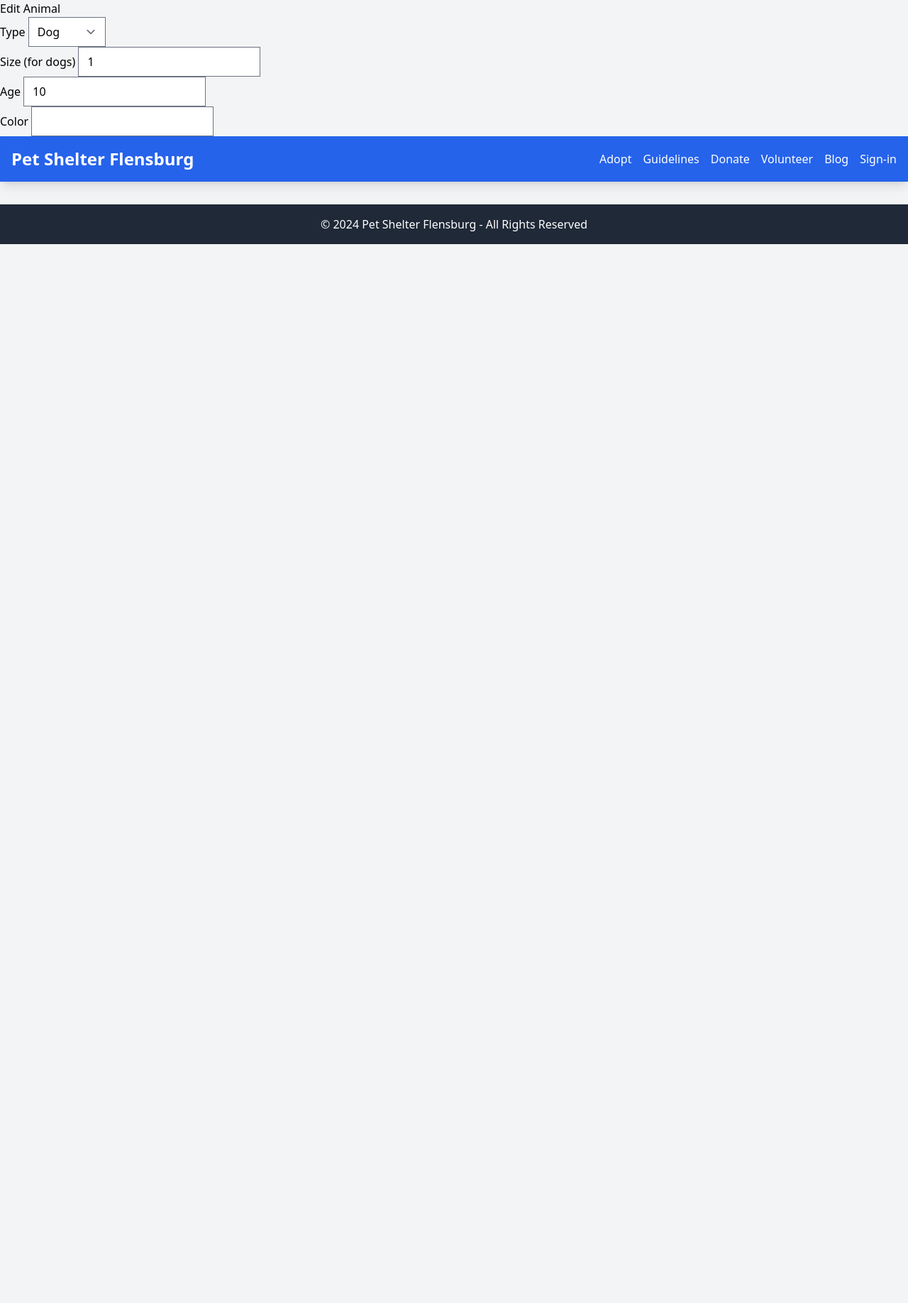
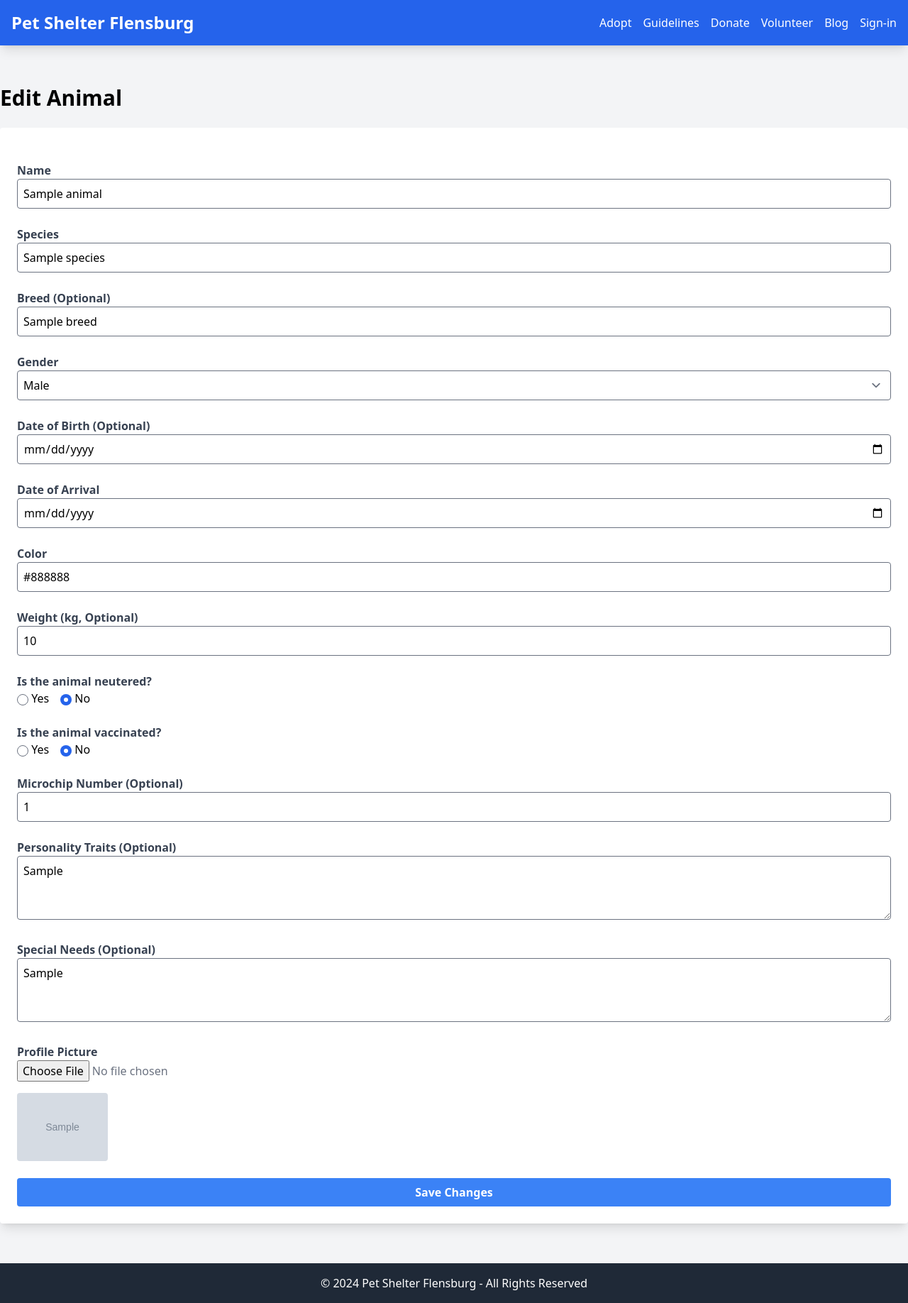
Before and after one commit to LeventeSohar/webtech, a Laravel app: template resources/views/animals/edit.blade.php in a window 1280 px wide. Shown: the whole page at 71% size. Before the commit the page ends 344 px from the top, so only its background shows below. Run offline with Laravel 12, Linux system fonts and the light colour scheme; the template is opened without the code that fills it: most values are stand-ins (such as "Sample title", 1, 10 or a date in 2020); grey boxes marked "Sample" are stand-in pictures; style sheets or scripts are compiled from the project's sources; some libraries are stand-ins or nearby versions.

Commit message:
try download

```diff
--- a/resources/views/adopt/show.blade.php
+++ b/resources/views/adopt/show.blade.php
@@ -3,7 +3,7 @@
 @section('content')
 <div class="container mx-auto p-8">
     @if ($animal)
-        <h1 class="text-4xl font-semibold text-center text-gray-800 mb-6">{{ ucfirst($animal->name) }} - Details</h1>
+        <h1 class="text-4xl font-semibold text-center text-gray-800 mb-6">{{ ucfirst($animal->name) }} - Details (show.blade)</h1>
 
         <div class="bg-white p-8 rounded-lg shadow-md max-w-4xl mx-auto">
             <div class="grid grid-cols-1 md:grid-cols-2 gap-8">
--- a/resources/views/animals/edit.blade.php
+++ b/resources/views/animals/edit.blade.php
@@ -1,26 +1,123 @@
 @extends('layouts.app')
 
 @section('content')
-    <h1>Edit Animal</h1>
-    <form action="{{ route('animals.update', $animal) }}" method="POST">
+<div class="container mx-auto py-6">
+    <h1 class="text-3xl font-semibold mb-6">Edit Animal</h1>
+
+    <form action="{{ route('animals.update', $animal) }}" method="POST" enctype="multipart/form-data" class="space-y-6 bg-white p-6 rounded shadow-lg">
         @csrf
         @method('PUT')
-        <div class="form-group">
-            <label for="type">Type</label>
-            <select name="type" id="type" class="form-control" required>
-                <option value="dog" {{ $animal->type === 'dog' ? 'selected' : '' }}>Dog</option>
-                <option value="cat" {{ $animal->type === 'cat' ? 'selected' : '' }}>Cat</option>
-                <option value="rodent" {{ $animal->type === 'rodent' ? 'selected' : '' }}>Rodent</option>
+
+        <!-- Animal Name -->
+        <div>
+            <label for="name" class="block text-gray-700 font-bold">Name</label>
+            <input type="text" name="name" id="name" class="w-full p-2 border rounded" value="{{ $animal->name }}" required>
+        </div>
+
+        <!-- Animal Species -->
+        <div>
+            <label for="species" class="block text-gray-700 font-bold">Species</label>
+            <input type="text" name="species" id="species" class="w-full p-2 border rounded" value="{{ $animal->species }}" required>
+        </div>
+
+        <!-- Animal Breed -->
+        <div>
+            <label for="breed" class="block text-gray-700 font-bold">Breed (Optional)</label>
+            <input type="text" name="breed" id="breed" class="w-full p-2 border rounded" value="{{ $animal->breed }}">
+        </div>
+
+        <!-- Animal Gender -->
+        <div>
+            <label for="gender" class="block text-gray-700 font-bold">Gender</label>
+            <select name="gender" id="gender" class="w-full p-2 border rounded">
+                <option value="male" {{ $animal->gender === 'male' ? 'selected' : '' }}>Male</option>
+                <option value="female" {{ $animal->gender === 'female' ? 'selected' : '' }}>Female</option>
             </select>
         </div>
-        <div class="form-group">
-            <label for="size">Size (for dogs)</label>
-            <input type="text" name="size" id="size" class="form-control" value="{{ $animal->size }}">
+
+        <!-- Date of Birth -->
+        <div>
+            <label for="date_of_birth" class="block text-gray-700 font-bold">Date of Birth (Optional)</label>
+            <input type="date" name="date_of_birth" id="date_of_birth" class="w-full p-2 border rounded" value="{{ $animal->date_of_birth }}">
         </div>
-        <div class="form-group">
-            <label for="age">Age</label>
-            <input type="number" name="age" id="age" class="form-control" value="{{ $animal->age }}">
+
+        <!-- Date of Arrival -->
+        <div>
+            <label for="date_of_arrival" class="block text-gray-700 font-bold">Date of Arrival</label>
+            <input type="date" name="date_of_arrival" id="date_of_arrival" class="w-full p-2 border rounded" value="{{ $animal->date_of_arrival }}" required>
         </div>
-        <div class="form-group">
-            <label for="color">Color</label>
-            <input type="text" name="color" id="color" class="form-control" value
+
+        <!-- Color -->
+        <div>
+            <label for="color" class="block text-gray-700 font-bold">Color</label>
+            <input type="text" name="color" id="color" class="w-full p-2 border rounded" value="{{ $animal->color }}">
+        </div>
+
+        <!-- Weight -->
+        <div>
+            <label for="weight" class="block text-gray-700 font-bold">Weight (kg, Optional)</label>
+            <input type="number" name="weight" id="weight" class="w-full p-2 border rounded" value="{{ $animal->weight }}" step="0.1">
+        </div>
+
+        <!-- Neutered Status -->
+        <div>
+            <label class="block text-gray-700 font-bold">Is the animal neutered?</label>
+            <div class="flex items-center space-x-4">
+                <label>
+                    <input type="radio" name="is_neutered" value="1" {{ $animal->is_neutered ? 'checked' : '' }}> Yes
+                </label>
+                <label>
+                    <input type="radio" name="is_neutered" value="0" {{ !$animal->is_neutered ? 'checked' : '' }}> No
+                </label>
+            </div>
+        </div>
+
+        <!-- Vaccination Status -->
+        <div>
+            <label class="block text-gray-700 font-bold">Is the animal vaccinated?</label>
+            <div class="flex items-center space-x-4">
+                <label>
+                    <input type="radio" name="is_vaccinated" value="1" {{ $animal->is_vaccinated ? 'checked' : '' }}> Yes
+                </label>
+                <label>
+                    <input type="radio" name="is_vaccinated" value="0" {{ !$animal->is_vaccinated ? 'checked' : '' }}> No
+                </label>
+            </div>
+        </div>
+
+        <!-- Microchip Information -->
+        <div>
+            <label for="microchip_number" class="block text-gray-700 font-bold">Microchip Number (Optional)</label>
+            <input type="text" name="microchip_number" id="microchip_number" class="w-full p-2 border rounded" value="{{ $animal->microchip_number }}">
+        </div>
+
+        <!-- Personality Traits -->
+        <div>
+            <label for="personality_traits" class="block text-gray-700 font-bold">Personality Traits (Optional)</label>
+            <textarea name="personality_traits" id="personality_traits" rows="3" class="w-full p-2 border rounded">{{ $animal->personality_traits }}</textarea>
+        </div>
+
+        <!-- Special Needs -->
+        <div>
+            <label for="special_needs" class="block text-gray-700 font-bold">Special Needs (Optional)</label>
+            <textarea name="special_needs" id="special_needs" rows="3" class="w-full p-2 border rounded">{{ $animal->special_needs }}</textarea>
+        </div>
+
+        <!-- Profile Picture -->
+        <div>
+            <label for="picture" class="block text-gray-700 font-bold">Profile Picture</label>
+            <input type="file" name="picture" id="picture" accept="image/*" class="block w-full text-gray-500">
+            @if($animal->picture)
+                <img src="{{ asset('storage/' . $animal->picture) }}" alt="Animal Picture" class="w-32 h-auto mt-4 rounded">
+            @endif
+        </div>
+
+        <!-- Submit Button -->
+        <div>
+            <button type="submit" class="w-full bg-blue-500 hover:bg-blue-600 text-white font-bold py-2 px-4 rounded">
+                Save Changes
+            </button>
+        </div>
+    </form>
+</div>
+@endsection
```
Also changed, not shown: resources/views/animals/index.blade.php (+34 -35 lines).
